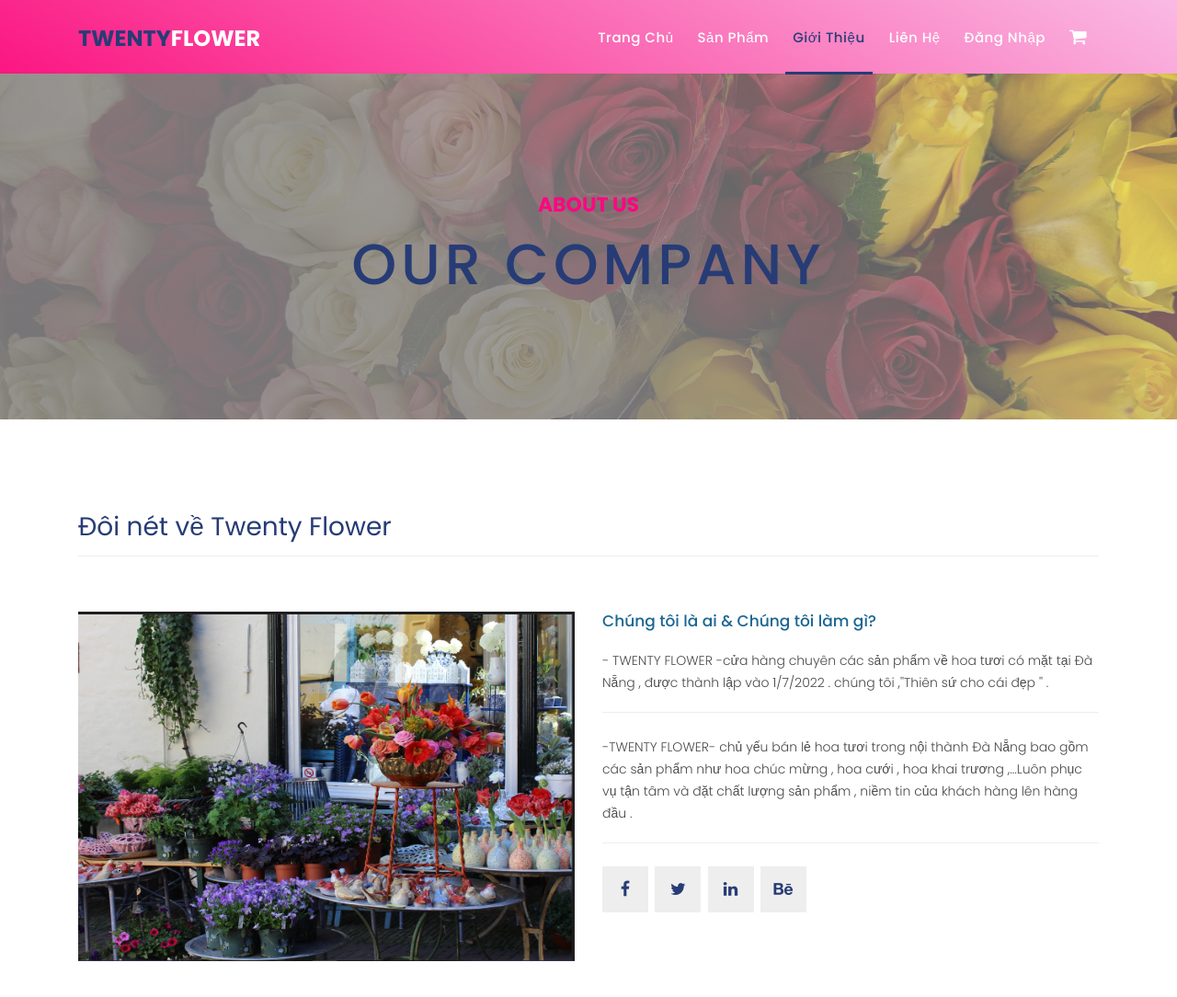
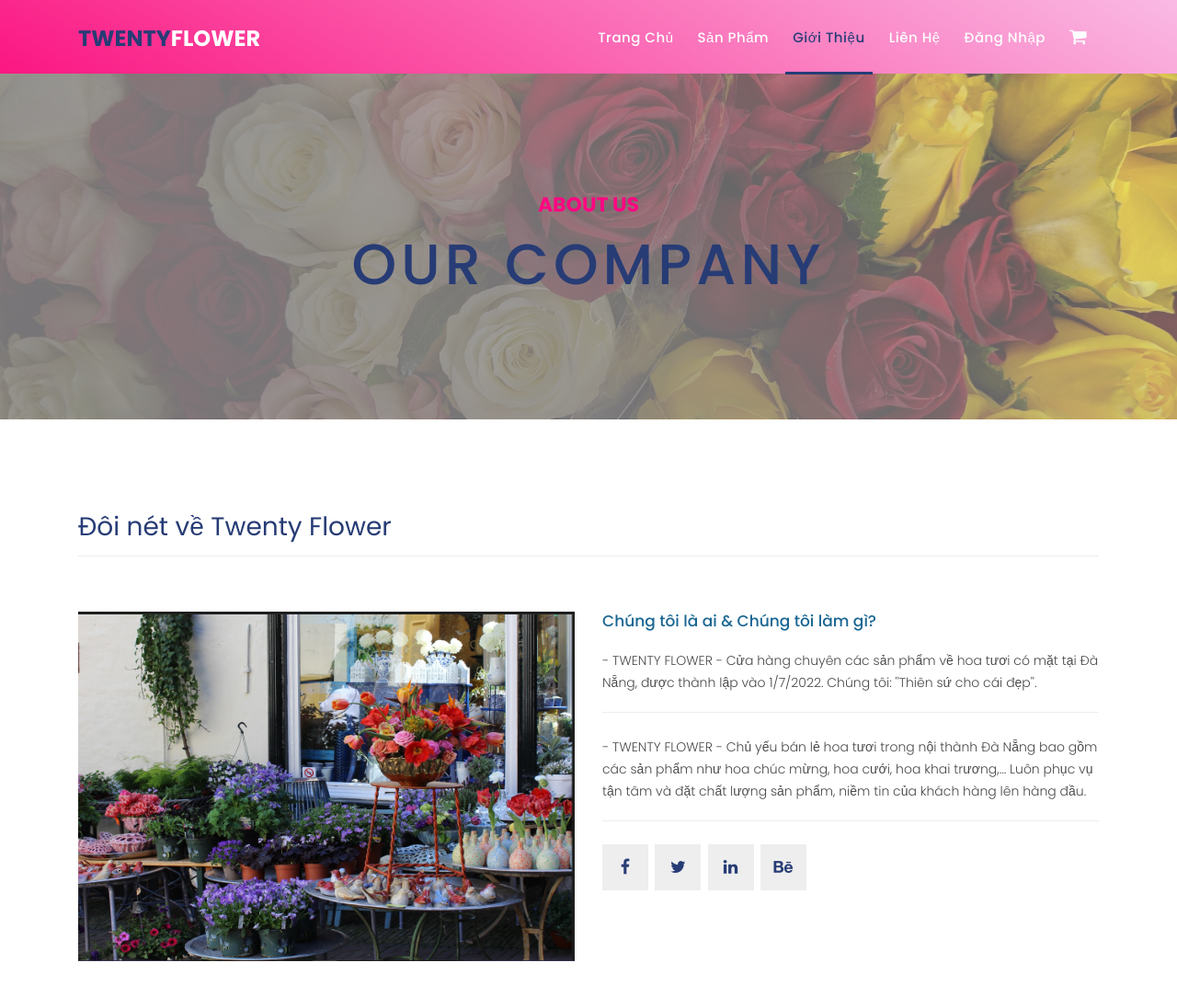
Before and after one commit to vuaspro1/BaiThucTap, a plain HTML site: page about.html in a window 1280 px wide. Shown: the top 1084 px of the page at 92% size. Drawn offline with Linux system fonts and the light colour scheme.

Commit message:
Update about.html

```diff
--- a/about.html
+++ b/about.html
@@ -111,11 +111,11 @@ https://templatemo.com/tm-546-sixteen-clothing
         <div class="col-md-6">
           <div class="left-content">
             <h4>Chúng tôi là ai &amp; Chúng tôi làm gì?</h4>
-            <p>- TWENTY FLOWER -cửa hàng chuyên các sản phẩm về hoa tươi có mặt tại Đà Nẵng , được thành lập vào
-              1/7/2022 . chúng tôi ,''Thiên sứ cho cái đẹp '' .</p>
-            <p>-TWENTY FLOWER- chủ yếu bán lẻ hoa tươi trong nội thành
-              Đà Nẵng bao gồm các sản phẩm như hoa chúc mừng , hoa cưới , hoa khai trương ,...Luôn phục vụ tận tâm và
-              đặt chất lượng sản phẩm , niềm tin của khách hàng lên hàng đầu .</p>
+            <p>- TWENTY FLOWER - Cửa hàng chuyên các sản phẩm về hoa tươi có mặt tại Đà Nẵng, được thành lập vào
+              1/7/2022. Chúng tôi: ''Thiên sứ cho cái đẹp''.</p>
+            <p>- TWENTY FLOWER - Chủ yếu bán lẻ hoa tươi trong nội thành
+              Đà Nẵng bao gồm các sản phẩm như hoa chúc mừng, hoa cưới, hoa khai trương,... Luôn phục vụ tận tâm và
+              đặt chất lượng sản phẩm, niềm tin của khách hàng lên hàng đầu.</p>
             <ul class="social-icons">
               <li><a href="#"><i class="fa fa-facebook"></i></a></li>
               <li><a href="#"><i class="fa fa-twitter"></i></a></li>
```
